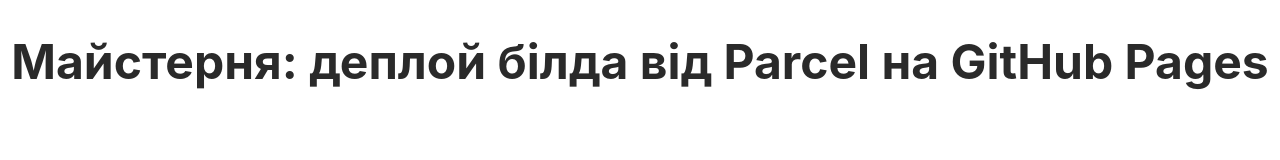
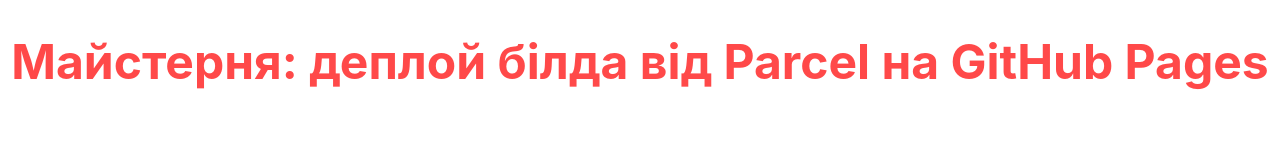
Before and after one commit to VasylMolnar/parcel-deploy-tutorial, a website built with Parcel: page src/index.html in a window 1280 px wide. Built offline with nearby package versions, Linux system fonts and the light colour scheme.

Commit message:
Update styles.css

```diff
--- a/src/css/styles.css
+++ b/src/css/styles.css
@@ -6,7 +6,7 @@
 
 h1 {
   font-size: 48px;
-  color: #2a2a2a;
+  color: #ff4949;
 }
 
 .container {
```
